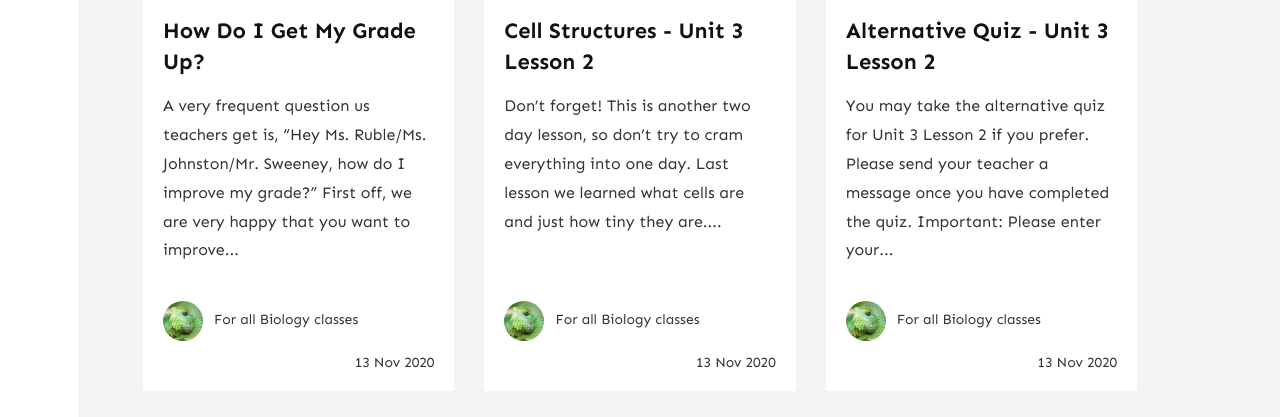
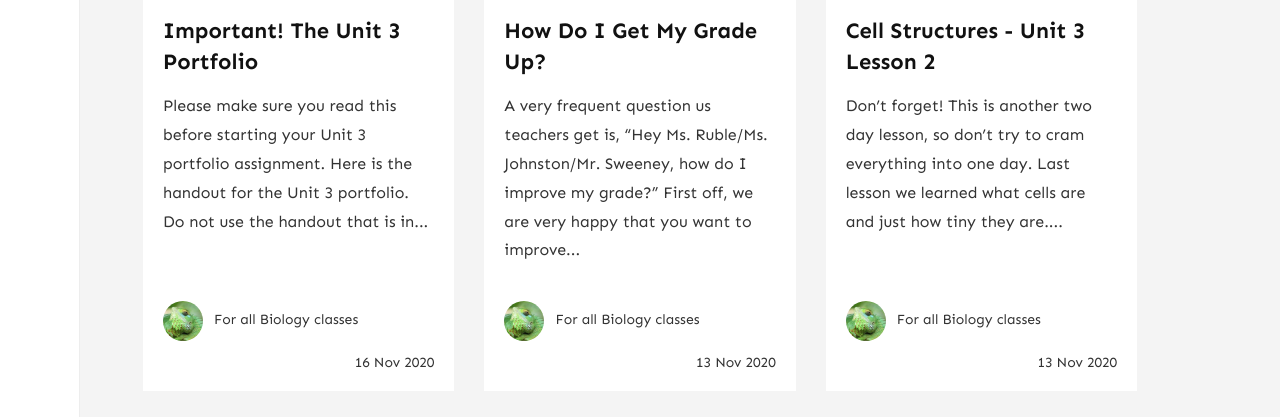
Before and after one commit to minnesota-connections-academy/biology-announcements, a Jekyll site: the page built from index.html, in a window 1280 px wide and 900 px high, scrolled down 1644 px, cut to the strip 243-660 px from the top of the window. Built offline with Jekyll 4.4.1, drawn with Linux system fonts in a browser that asks for light colours; nearby versions of some CDN libraries; comment, search, counter and statistics services are not loaded.

Commit message:
11/16/20

```diff
--- /dev/null
+++ b/_posts/2020-11-16-unit-3-portfolio.md
@@ -0,0 +1,44 @@
+---
+layout: post
+title: "Important! The Unit 3 Portfolio"
+image: assets\images\unit-3-wrong.JPG
+categories: [ Portfolios ]
+tags: [ Unit 3 Lesson 4 ]
+---
+
+Please make sure you read this before starting your Unit 3 portfolio assignment.
+
+Here is [the handout for the Unit 3 portfolio](https://docs.google.com/document/d/1AAoY7iBGA2Cwb1KhkFX5upSSeWSTDIFb22MXZtrDKM8/edit?usp=sharing).
+
+Do not use the handout that is in the lesson!
+
+![Wrong Unit 3 Portfolio Handout]({{ site.baseurl}}/assets/images/unit-3-wrong.JPG)
+
+Below are the materials you need to do this lab. **If you cannot obtain these materials, you can use the results from the recording as your own.**
+
+* 2 raw potatoes
+* knife
+* metric ruler (or measuring tape)
+* medium sized bowl
+* 1 cup of water
+* 1 teaspoon of food coloring (red, blue, or green)
+* 2 teaspoons of lemon juice
+* paper towels
+* cutting board
+* potato peeler
+
+### Recordings
+
+There are two recordings to help you with this lab. You can watch either one. You do not need to watch both.
+
+[Click here to watch Ms. Johnston's recording](http://www.connexus.com/external/livelesson/?url-path=p5inz1awteln&domain=ww3.livelesson.com){:target="_blank"}
+
+Mr. Sweeney's recording is below
+
+{% include google-drive-player.html id="15YNczsfEsgpwCXZ8K5qZD9Ywr2l32Gkg"%}
+
+Finally, here are two other videos that are helpful for this lab and lesson:
+
+{% include youtube.html id="5ZnrEA2J6Gg" %}
+
+{% include youtube.html id="CNkP4rycLbI" %}
```
Also changed, not shown: _posts/2020-11-13-faq-how-do-i-get-my-grade-up.md (+2 -2 lines), assets/images/unit-3-wrong.JPG (added).
